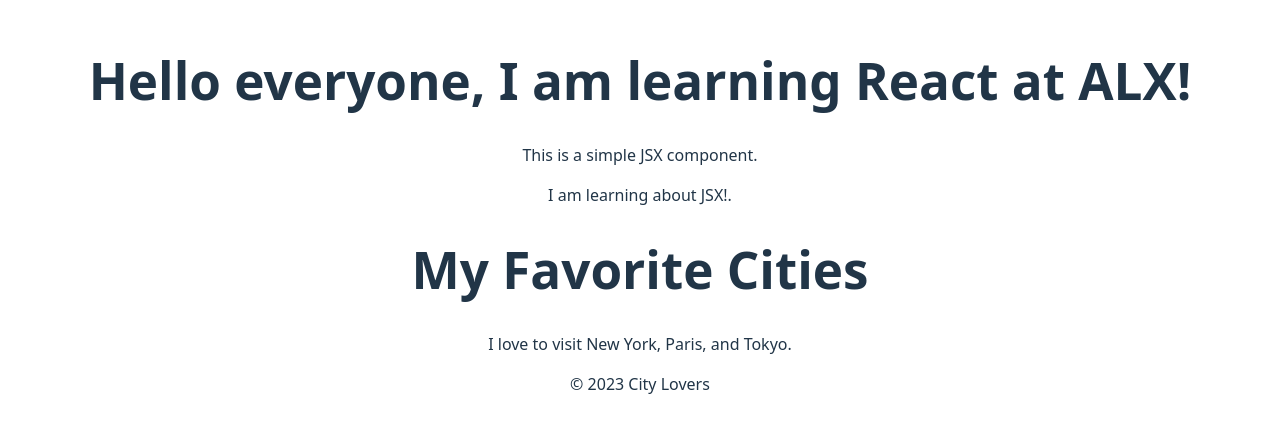
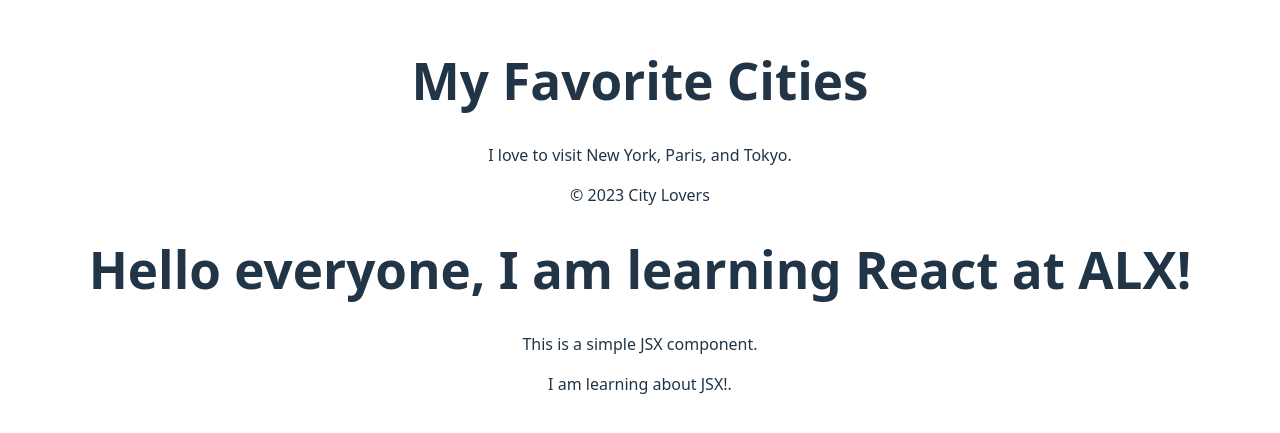
Before and after one commit to RexFord23/alx-fe-reactjs, a React (Vite) app in the folder alx-react-app/: page / in a window 1280 px wide. Shown: the part 185-618 px from the top of the page. Built offline with nearby package versions, Linux system fonts and the light colour scheme.

Commit message:
Add App component

```diff
--- a/alx-react-app/src/App.jsx
+++ b/alx-react-app/src/App.jsx
@@ -1,18 +1,19 @@
-import { useState } from 'react'
-import './App.css'
+
 import WelcomeMessage from './components/WelcomeMessage'
 import Header from './Header'
 import MainContent from './MainContent'
 import Footer from './Footer'
+import { useState } from 'react'
+import './App.css'
 
 function App() {
 
   return (
     <>
-      <WelcomeMessage />
       <Header />
       <MainContent />
       <Footer />
+      <WelcomeMessage />
     </>
   )
 }
```
